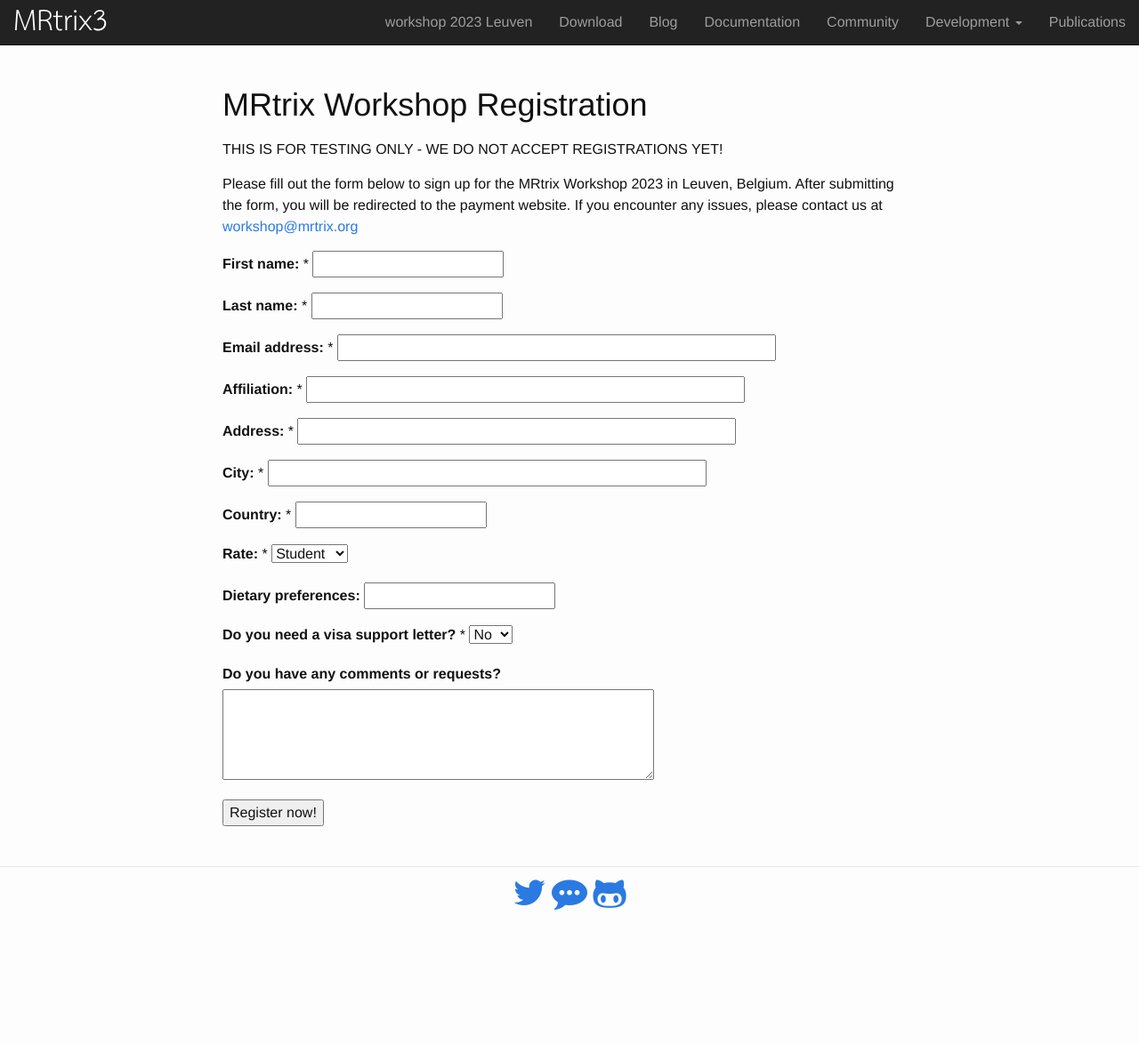
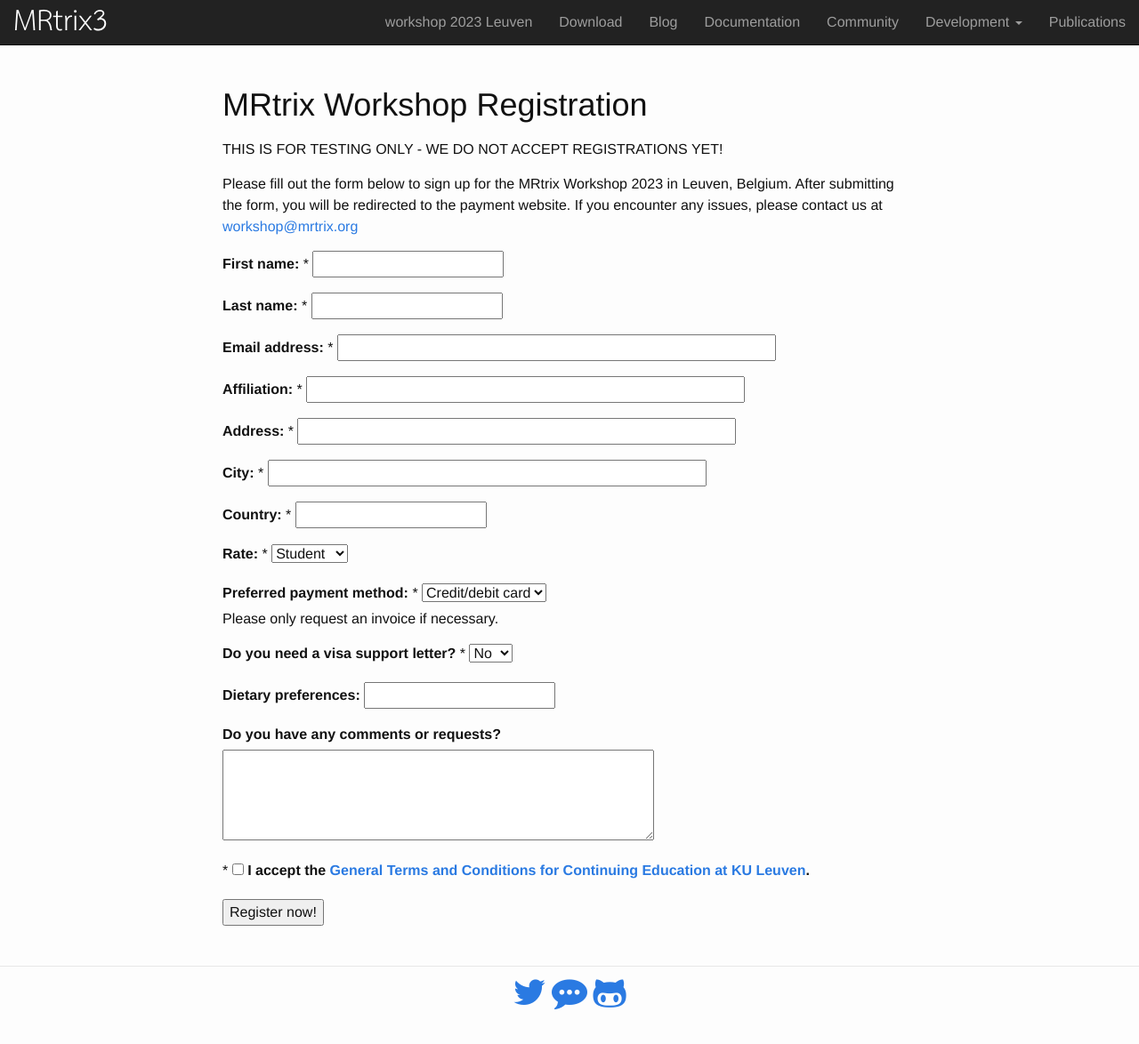
Before and after one commit to MRtrix3/MRtrix3.github.io, a Jekyll site: the page built from leuven2023_registration.html, in a window 1280 px wide and 1191 px high. Shown: the top 1174 px of the window at 89% size. Built offline with Jekyll 4.4.1, drawn with Linux system fonts in a browser that asks for light colours; nearby versions of some CDN libraries.

Commit message:
add option for invoicing to registration form

```diff
--- a/leuven2023_registration.html
+++ b/leuven2023_registration.html
@@ -35,16 +35,28 @@
     </select>
   </p>
 
-  <p><label for="diet">Dietary preferences:</label> <input id="diet" name="Dietary" type="text"></p>
+  <p>
+    <label for="pay">Preferred payment method:</label> *
+    <select id="pay" name="Invoice" required>
+      <option value="No">Credit/debit card</option>
+      <option value="Yes">Invoice</option>
+    </select><br />
+    Please only request an invoice if necessary.
+  </p>
+
   <p>
     <label for="visa">Do you need a visa support letter?</label> *
     <select id="visa" name="Visa" required>
-      <option value="Student">No</option>
-      <option value="Post-doc">Yes</option>
+      <option value="No">No</option>
+      <option value="Yes">Yes</option>
     </select>
   </p>
 
+  <p><label for="diet">Dietary preferences:</label> <input id="diet" name="Dietary" type="text"></p>
+
   <p><label for="comm">Do you have any comments or requests?</label><br /> <textarea id="comm" name="Comments" rows=4 cols=50></textarea></p>
+
+  <p>* <input if="terms" name="Terms" type="checkbox" required> <label for="terms">I accept the <a href="https://www.kuleuven.be/onderwijs/levenslangleren/permanentevorming/Docs/generalterms">General Terms and Conditions for Continuing Education at KU Leuven</a>.</label></p>
 
   <p><button type="submit">Register now!</button></p>
 </form>
@@ -72,8 +84,13 @@
         if (data.get("Position") === "Industry") { amount = 1000; }
         var message = "Registration " + data.get("First Name") + " " + data.get("Last Name");
         var link = encodeURI("http://www.kuleuven.be/sapredir/onlinebetaling?taal=en-US&ges_mededeling=400/0023/82805&amount=" + amount + "&omschrijving=" + message);
-        outputDiv.innerHTML = '<p>Your registration has been recorded successfully. Nice one!</p>' +
-              '<p>Please proceed to the following page to pay the registration fee (&euro;' + amount + '): <a href="' + link + '">Payment Link.</a></p>';
+        var outputmessage = '<p>Your registration has been recorded successfully. Nice one!</p>';
+        if (data.get("Invoice") === "Yes") {
+          outputmessage += '<p>We will send you the invoice, including payment instructions, by email.</p>'
+        } else {
+          outputmessage += '<p>Please proceed to the following page to pay the registration fee (&euro;' + amount + '): <a href="' + link + '">Payment Link.</a></p>';
+        }
+        outputDiv.innerHTML = outputmessage;
       }
     })
   });
```
